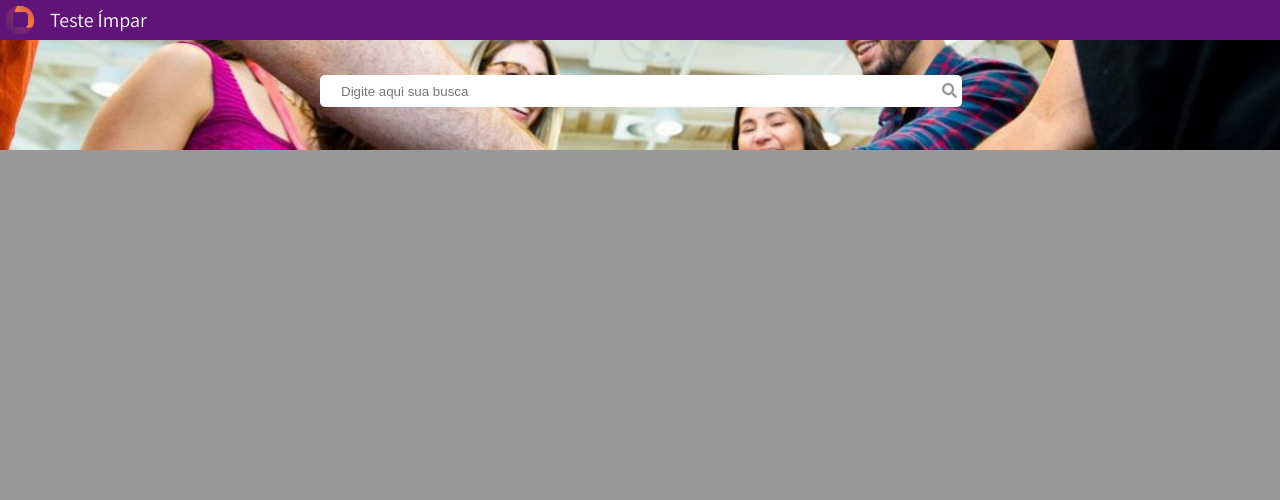
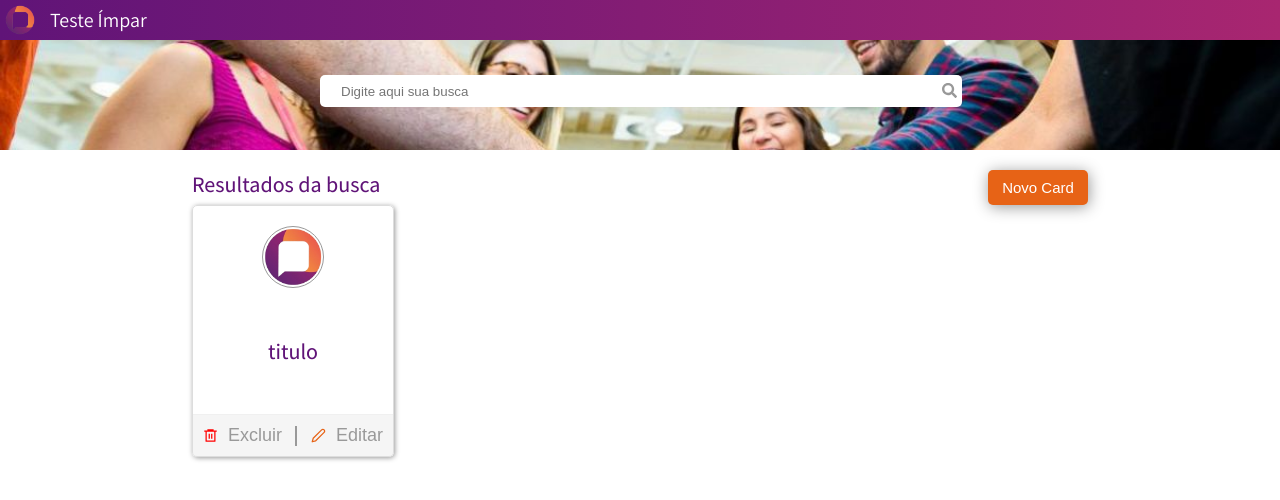
Before and after one commit to FELIPEMENEGUELI/desafio-cards, a React (Vite) app: page / in a window 1280 px wide. Shown: the top 500 px of the page. Built offline with nearby package versions, Linux system fonts and the light colour scheme.

Commit message:
add cards, and edit components

```diff
--- /dev/null
+++ b/src/components/ButtonCustomer/index.tsx
@@ -0,0 +1,7 @@
+import { Button } from './style'
+
+export const ButtonCustomer = () => {
+  return (
+    <Button>Novo Card</Button>
+  )
+}
--- /dev/null
+++ b/src/components/ButtonCustomer/style.ts
@@ -0,0 +1,19 @@
+import styled from "styled-components";
+
+export const Button = styled.button`
+  background-color: var(--color-orange);
+  border-radius: 5px;
+  width: 70px;
+  height: 25px;
+  color: #fff;
+  font-size: 10px;
+  border: none;
+  box-shadow: 1px 2px 15px #999;
+  cursor: pointer;
+
+  @media(min-width: 768px){
+    font-size: 15px;
+    width: 100px;
+    height: 35px;
+  }
+`;
--- /dev/null
+++ b/src/components/Card/index.tsx
@@ -0,0 +1,27 @@
+import { BoxButtons, Button, Card, Image, Title, BoxButton, Line } from './style'
+import { RiDeleteBin6Line } from "react-icons/ri";
+import { FiEdit2  } from "react-icons/fi";
+import LogoImpar from '../../assets/logo.png'
+
+export const Cards = () => {
+  return (
+    <Card>
+      <Image src={LogoImpar} alt="Imagem de exibição do card." />
+      <Title>titulo</Title>
+
+      <BoxButtons>
+        <BoxButton>
+          <RiDeleteBin6Line color={"#f00"} size={15} />
+          <Button color="#f00">Excluir</Button>
+        </BoxButton>
+
+        <Line />
+
+        <BoxButton>
+          <FiEdit2  color={"#E76316"} size={15} />
+          <Button color="#E76316">Editar</Button>
+        </BoxButton>
+      </BoxButtons>
+    </Card>
+  )
+}
--- /dev/null
+++ b/src/components/Card/style.ts
@@ -0,0 +1,61 @@
+import styled from "styled-components";
+
+export const Card = styled.div`
+  display: flex;
+  flex-direction: column;
+  justify-content: space-between;
+  width: 200px;
+  height: 250px;
+  border-radius: 5px;
+  border: 1px solid #ddd;
+  box-shadow: 1px 1px 5px #999;
+`;
+
+export const Image = styled.img`
+  border-radius: 9999px;
+  width: 60px;
+  height: 60px;
+  object-fit: cover;
+  margin-top: 20px;
+  align-self: center;
+  border: 0.1px solid #999;
+`;
+
+export const Title = styled.span`
+  font-size: 20px;
+`;
+
+export const BoxButtons = styled.div`
+  display: flex;
+  justify-content: space-between;
+  align-items: center;
+  gap: 10px;
+  padding: 10px 10px;
+  border-top: 0.1px solid #eeeeee90;
+  background-color: #eeeeee99;
+`;
+
+export const BoxButton = styled.div`
+  display: flex;
+  align-items: center;
+  gap: 10px;
+`;
+
+export const Button = styled.button`
+  background-color: transparent;
+  border: none;
+  cursor: pointer;
+  width: 50%;
+  color: #999;
+  font-size: 18px;
+
+  &:hover {
+    color: ${(props) => props.color ? props.color : '#000' }
+  }
+`;
+
+export const Line = styled.div`
+  width: 2px;
+  height: 20px;
+  background-color: #999;
+`;
--- a/src/components/Header/index.tsx
+++ b/src/components/Header/index.tsx
@@ -2,15 +2,14 @@ import { Container, ContainerText, Image, ImageLogo, Title } from './style'
 import { TextInput } from '../TextInput'
 import BackgroundImage from '../../assets/backgound-image.jpg'
 import LogoImpar from '../../assets/logo.png'
-import { PropsHeader } from './type'
 
-export const Header = ({ titleHeader }: PropsHeader) => {
+export const Header = () => {
   return (
     <Container>
       <ContainerText>
         <ImageLogo src={LogoImpar} alt='Logo empresa ímpar.' />
         <Title>
-          {titleHeader}
+          Teste Ímpar
         </Title>
       </ContainerText>
 
--- a/src/components/Header/style.ts
+++ b/src/components/Header/style.ts
@@ -1,7 +1,7 @@
 import styled from "styled-components";
 
 export const Container = styled.div`
-  background-color: var(--color-purple);
+  background: linear-gradient(to right, var(--color-purple), var(--color-pink));
   color: #fff;
   height: 100px;
   position: relative;
--- a/src/components/Header/type.ts
+++ /dev/null
@@ -1,3 +0,0 @@
-export interface PropsHeader {
-  titleHeader: string;
-}
--- a/src/pages/Home/index.tsx
+++ b/src/pages/Home/index.tsx
@@ -1,10 +1,22 @@
+import { ButtonCustomer } from '../../components/ButtonCustomer'
+import { Cards } from '../../components/Card'
 import { Header } from '../../components/Header'
-import { Container } from './style'
+import { BoxMain, Container, ContainerCards, BoxSearch } from './style'
 
 export const Home = () => {
   return (
-      <Container>
-        <Header titleHeader='Teste Ímpar'/>
-      </Container>
+    <Container>
+      <Header />
+      <BoxMain>
+        <ContainerCards>
+          <BoxSearch>
+            <span>Resultados da busca</span>
+            <ButtonCustomer />
+          </BoxSearch>
+
+          <Cards />
+        </ContainerCards>
+      </BoxMain>
+    </Container>
   )
 }
--- a/src/pages/Home/style.ts
+++ b/src/pages/Home/style.ts
@@ -3,5 +3,40 @@ import styled from "styled-components";
 export const Container = styled.div`
   width: 100vw;
   height: 100vh;
-  background-color: #999;
 `;
+
+export const BoxMain = styled.div`
+  width: 100vw;
+  display: flex;
+  align-items: center;
+  justify-content: center;
+`;
+
+export const ContainerCards = styled.div`
+  display: flex;
+  flex-direction: column;
+  width: 70%;
+  /* background-color: #999; */
+  /* height: 100vh; */
+  margin-top: 20px;
+
+  span {
+    color: var(--color-purple);
+    font-size: 15px;
+    font-weight: 500;
+    text-align: center;
+  }
+
+  @media(min-width: 768px){
+
+    span {
+      font-size: 22px;
+    }
+  }
+`;
+
+export const BoxSearch = styled.div`
+  display: flex;
+  justify-content: space-between;
+  width: 100%;
+`;
```
